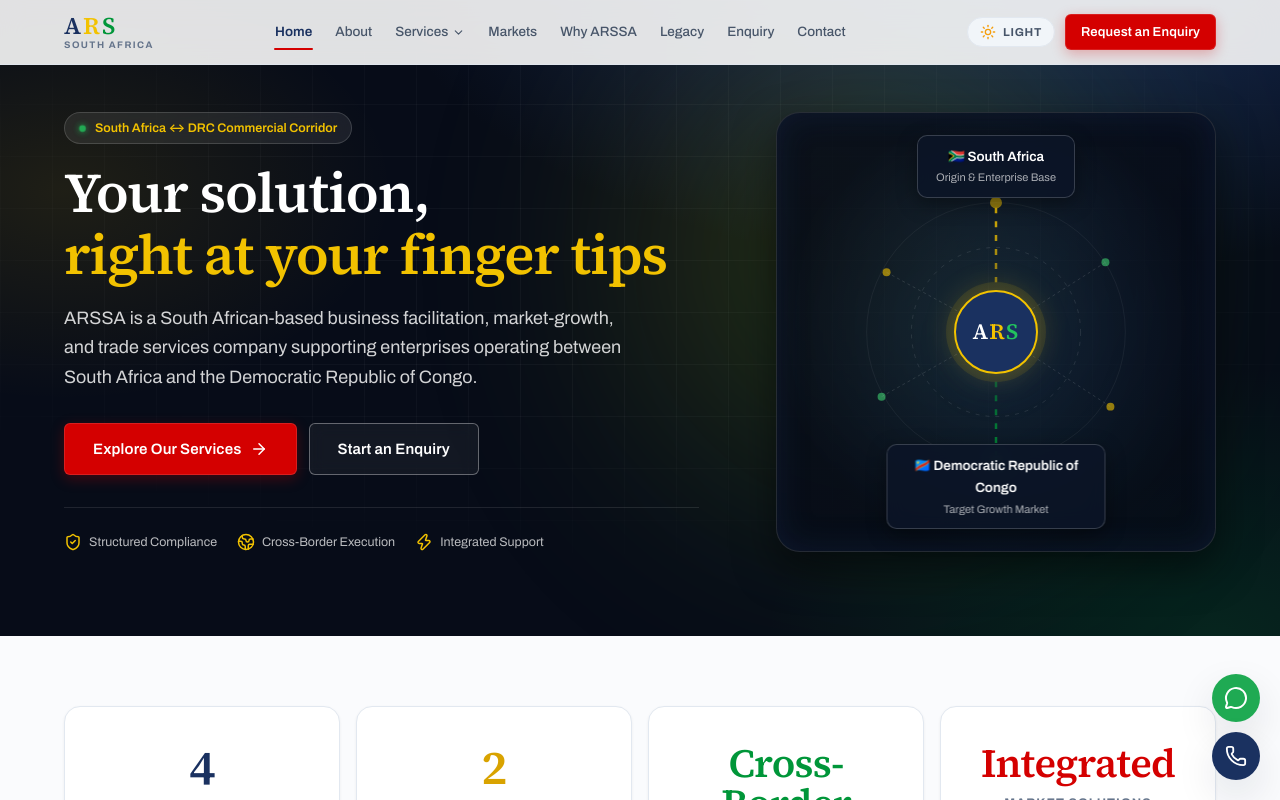
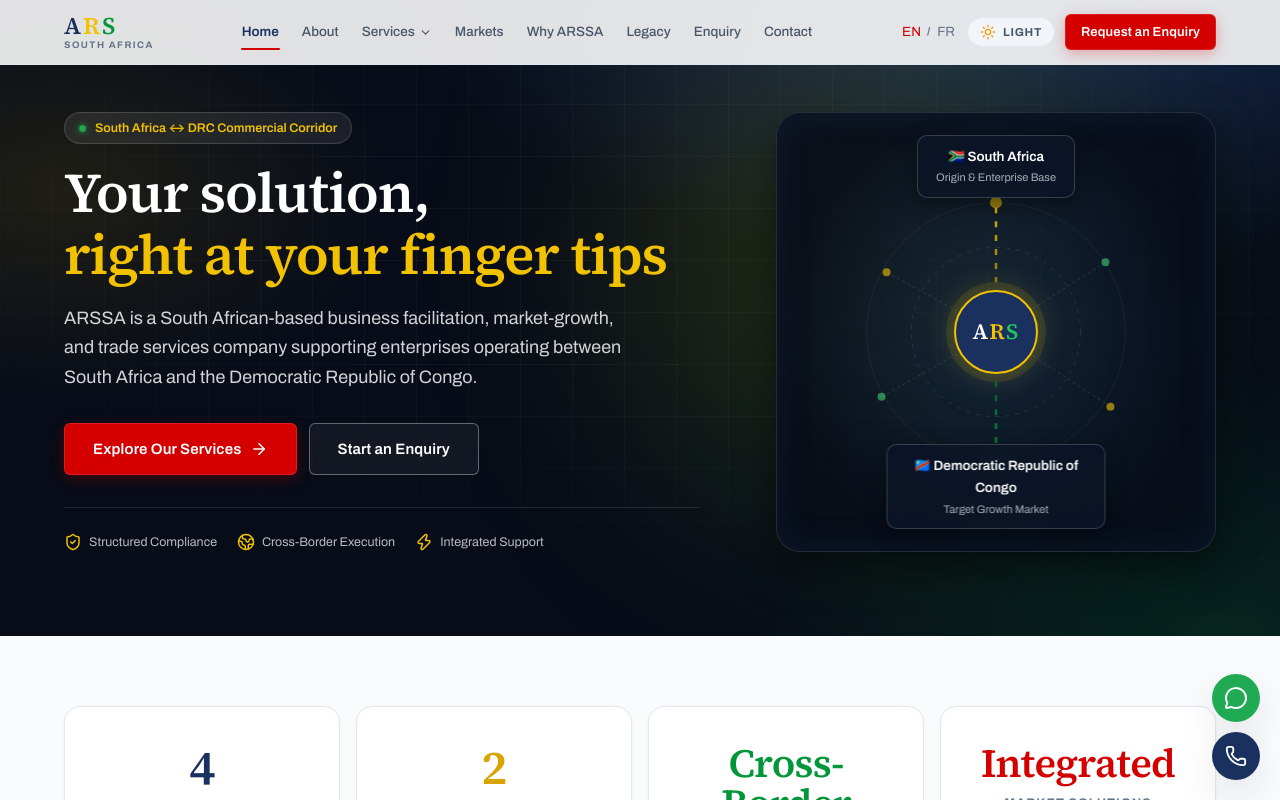
Before and after one commit to sirmufasas/arrssa, a React (Vite) app: page / in a window 1280 px wide. Shown: the top 800 px of the page. Built offline with nearby package versions, Linux system fonts and the light colour scheme.

Commit message:
Add English French language toggle and red loader branding

```diff
--- a/src/components/Navbar.tsx
+++ b/src/components/Navbar.tsx
@@ -12,6 +12,7 @@
 import Logo from "./Logo";
 import ThemeToggle from "./ThemeToggle";
 import { NAV_LINKS, SERVICES } from "../data/site";
+import { useLanguage, useT } from "../context/LanguageContext";
 
 const ICONS: Record<string, React.ComponentType<{ size?: number | string }>> = {
   briefcase: Briefcase,
@@ -26,6 +27,9 @@
   const [servicesOpen, setServicesOpen] = useState(false);
   const location = useLocation();
   const reduced = useReducedMotion();
+  const { language, setLanguage } = useLanguage();
+  const t = useT();
+  const navLabels: Record<string, string> = { Home: t.home, About: t.about, Services: t.services, Markets: t.markets, "Why ARSSA": t.why, Legacy: t.legacy };
 
   useEffect(() => {
     const onScroll = () => setScrolled(window.scrollY > 15);
@@ -67,7 +71,7 @@
                     }
                     aria-haspopup="true"
                   >
-                    {link.label}
+                    {navLabels[link.label] ?? link.label}
                     <ChevronDown size={13} className="nav-link__chevron" aria-hidden="true" />
                   </NavLink>
                   <div className="nav-dropdown__menu" role="menu" aria-label="Services Menu">
@@ -105,16 +109,21 @@
                   end={link.path === "/"}
                   className={({ isActive }) => `nav-link ${isActive ? "active" : ""}`}
                 >
-                  {link.label}
+                  {navLabels[link.label] ?? link.label}
                 </NavLink>
               )
             )}
           </nav>
 
           <div className="navbar__actions">
+            <div className="language-toggle" role="group" aria-label="Language">
+              <button type="button" className={language === "en" ? "active" : ""} onClick={() => setLanguage("en")} aria-pressed={language === "en"}>EN</button>
+              <span>/</span>
+              <button type="button" className={language === "fr" ? "active" : ""} onClick={() => setLanguage("fr")} aria-pressed={language === "fr"}>FR</button>
+            </div>
             <ThemeToggle />
             <Link to="/enquiry" className="btn btn--accent btn--sm navbar__cta-desktop">
-              Request an Enquiry
+              {t.enquiry}
             </Link>
             <button
               className={`navbar__burger ${mobileOpen ? "open" : ""}`}
@@ -158,7 +167,7 @@
                       aria-expanded={servicesOpen}
                       aria-controls="mobile-services"
                     >
-                      <span>{link.label}</span>
+                      <span>{navLabels[link.label] ?? link.label}</span>
                       <ChevronRight
                         size={17}
                         style={{
@@ -200,7 +209,7 @@
                       }
                       onClick={() => setMobileOpen(false)}
                     >
-                      {link.label}
+                      {navLabels[link.label] ?? link.label}
                     </NavLink>
                   </li>
                 )
--- a/src/components/PageLoader.tsx
+++ b/src/components/PageLoader.tsx
@@ -1,6 +1,7 @@
 import { useEffect, useRef, useState } from "react";
 import { AnimatePresence, motion, useReducedMotion } from "framer-motion";
 import { useLocation } from "react-router-dom";
+import { useT } from "../context/LanguageContext";
 
 const BOOT_DURATION = 3200 // first load — longer
 const NAV_DURATION = 2800;   // between pages — brief
@@ -27,6 +28,7 @@
   const { pathname, search } = useLocation();
   const reduced = useReducedMotion();
   const embed = isEmbed(search, pathname);
+  const t = useT();
 
   const isBoot = useRef(true);
   const [visible, setVisible] = useState(!embed);
@@ -67,7 +69,7 @@
           key={pathname}
           className="page-loader"
           role="status"
-          aria-label="Loading"
+          aria-label={t.loading}
           initial={{ opacity: 1 }}
           exit={{ opacity: 0 }}
           transition={{ duration: 0.45, ease: [0.16, 1, 0.3, 1] }}
@@ -81,7 +83,7 @@
               <span>S</span>
             </span>
           </div>
-          <span className="page-loader__label">Agence Rebi Service South Africa</span>
+          <span className="page-loader__label">{t.loading} · ARSSA</span>
           <div className="page-loader__bar" aria-hidden="true">
             <span />
           </div>
--- /dev/null
+++ b/src/context/LanguageContext.tsx
@@ -0,0 +1,20 @@
+import { createContext, useContext, useEffect, useState, type ReactNode } from "react";
+
+export type Language = "en" | "fr";
+const STORAGE_KEY = "arssa_language";
+const LanguageContext = createContext<{ language: Language; setLanguage: (language: Language) => void }>({ language: "en", setLanguage: () => {} });
+
+export const translations = {
+  en: { home: "Home", about: "About", services: "Services", markets: "Markets", why: "Why ARSSA", legacy: "Legacy", enquiry: "Request an Enquiry", contact: "Contact ARSSA", appearance: "Appearance", divisions: "Our Divisions", allServices: "All Services Overview", open: "Open menu", close: "Close menu", loading: "Loading", skip: "Skip to main content" },
+  fr: { home: "Accueil", about: "À propos", services: "Services", markets: "Marchés", why: "Pourquoi ARSSA", legacy: "Héritage", enquiry: "Demander un devis", contact: "Contacter ARSSA", appearance: "Apparence", divisions: "Nos divisions", allServices: "Vue d'ensemble des services", open: "Ouvrir le menu", close: "Fermer le menu", loading: "Chargement", skip: "Aller au contenu principal" },
+} as const;
+
+export function LanguageProvider({ children }: { children: ReactNode }) {
+  const [language, setLanguage] = useState<Language>(() => {
+    try { return localStorage.getItem(STORAGE_KEY) === "fr" ? "fr" : "en"; } catch { return "en"; }
+  });
+  useEffect(() => { document.documentElement.lang = language; try { localStorage.setItem(STORAGE_KEY, language); } catch {} }, [language]);
+  return <LanguageContext.Provider value={{ language, setLanguage }}>{children}</LanguageContext.Provider>;
+}
+export function useLanguage() { return useContext(LanguageContext); }
+export function useT() { const { language } = useLanguage(); return translations[language]; }
--- a/src/index.css
+++ b/src/index.css
@@ -748,6 +748,19 @@
   line-height: 1.3;
 }
 
+.language-toggle {
+  display: inline-flex;
+  align-items: center;
+  gap: 4px;
+  font-size: 11px;
+  font-weight: 800;
+  letter-spacing: .08em;
+  color: var(--ink-mute);
+}
+.language-toggle button { color: inherit; padding: 4px 2px; }
+.language-toggle button.active { color: var(--brand-red); }
+.language-toggle button:hover { color: var(--brand-navy); }
+
 .navbar__actions {
   display: flex;
   align-items: center;
@@ -2121,15 +2134,15 @@
   inset: 10px;
   border-radius: 50%;
   border: 2px solid transparent;
-  border-top-color: var(--brand-gold);
-  border-right-color: rgba(242, 194, 0, 0.25);
+  border-top-color: var(--brand-red);
+  border-right-color: rgba(212, 0, 0, 0.25);
   animation: spin 1.9s linear infinite;
 }
 
 .page-loader__ring--outer {
   inset: 0;
-  border-top-color: rgba(34, 197, 94, 0.85);
-  border-right-color: rgba(34, 197, 94, 0.2);
+  border-top-color: var(--brand-red);
+  border-right-color: rgba(212, 0, 0, 0.2);
   animation: spinReverse 2.8s linear infinite;
 }
 
@@ -2173,7 +2186,7 @@
   height: 100%;
   width: 40%;
   border-radius: 100px;
-  background: linear-gradient(90deg, var(--brand-gold), #22c55e);
+  background: var(--brand-red);
   animation: loaderSweep 1.8s ease-in-out infinite;
 }
 
--- a/src/main.tsx
+++ b/src/main.tsx
@@ -3,6 +3,7 @@
 import { BrowserRouter } from "react-router-dom";
 import { HelmetProvider } from "react-helmet-async";
 import { ThemeProvider } from "./context/ThemeContext";
+import { LanguageProvider } from "./context/LanguageContext";
 import App from "./App";
 import "./index.css";
 
@@ -10,9 +11,11 @@
   <React.StrictMode>
     <HelmetProvider>
       <ThemeProvider>
-        <BrowserRouter>
-          <App />
-        </BrowserRouter>
+        <LanguageProvider>
+          <BrowserRouter>
+            <App />
+          </BrowserRouter>
+        </LanguageProvider>
       </ThemeProvider>
     </HelmetProvider>
   </React.StrictMode>
```
Also changed, not shown: 1 other file (tests, documents, lock files or other folders).
